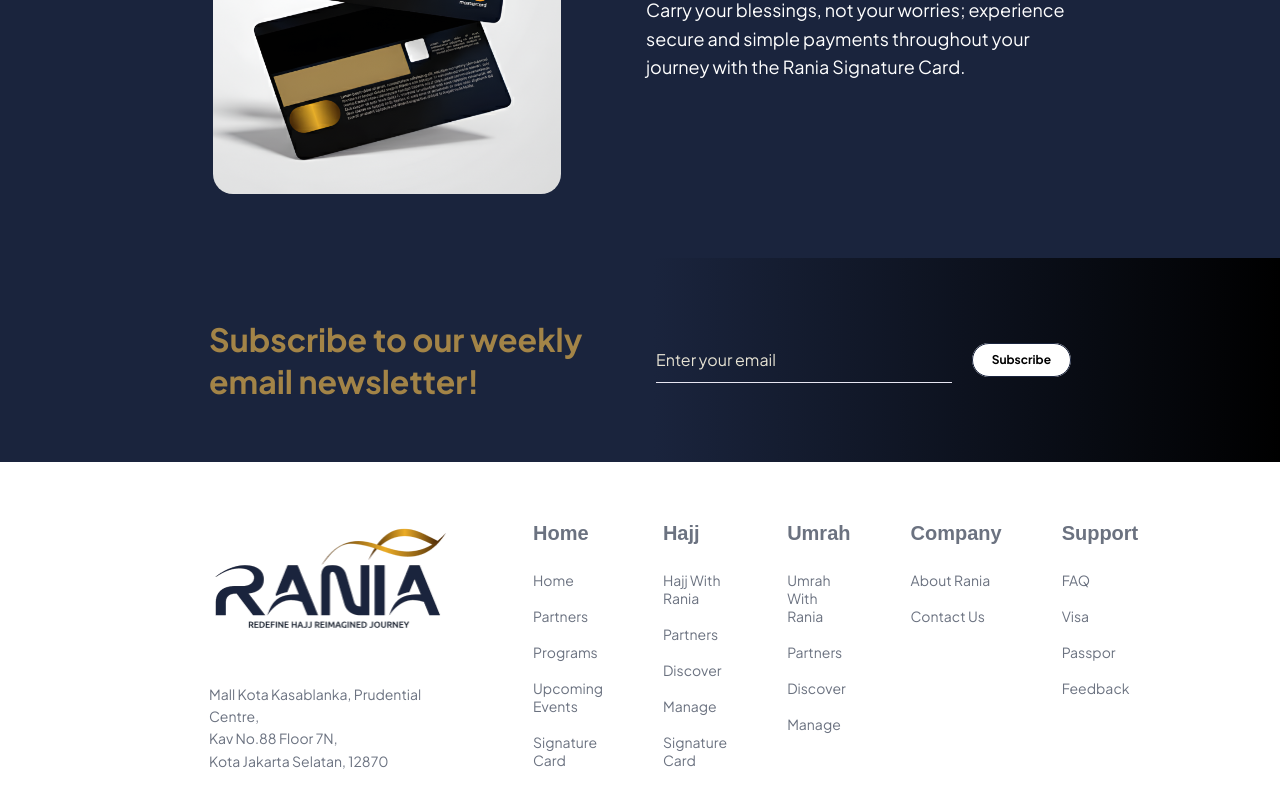
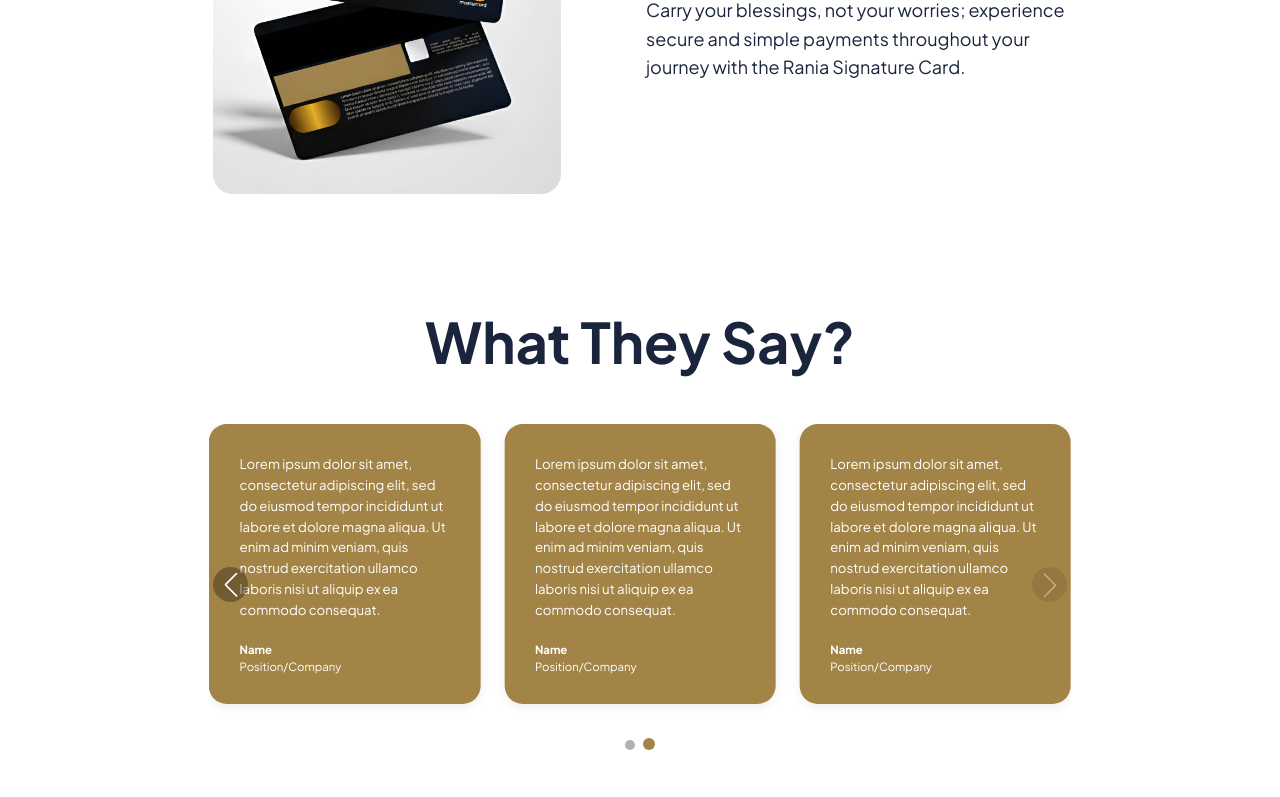
Before and after one commit to nineneel/rania-website, a React (Vite) app: page / in a window 1280 px wide. Shown: the part 2937-3734 px from the top of the page. Built offline with nearby package versions, Linux system fonts and the light colour scheme.

Commit message:
feat(testimonial): add testimonial component into home page

```diff
--- /dev/null
+++ b/src/components/common/Testimonial/Testimonial.css
@@ -0,0 +1,123 @@
+/* Testimonial Section Styles */
+
+.testimonial-section {
+  width: 100%;
+  padding: var(--section-padding-vertical) var(--section-padding-horizontal);
+  background-color: var(--text-white);
+  display: flex;
+  flex-direction: column;
+  align-items: center;
+  gap: 60px;
+}
+
+.testimonial-title {
+  font-family: var(--font-family);
+  font-size: var(--font-size-section-title);
+  font-weight: var(--font-weight-bold);
+  line-height: 46px;
+  color: var(--text-primary);
+  text-align: center;
+  margin: 0;
+}
+
+.testimonial-container {
+  max-width: var(--container-width);
+  width: 100%;
+  margin: 0 auto;
+}
+
+.testimonial-card {
+  position: relative;
+  width: 100%;
+  max-width: 350px;
+  min-height: 280px;
+  background: var(--primary-gold);
+  border-radius: 18.14px;
+  box-shadow: 0px 1.89px 10.41px rgba(0, 0, 0, 0.08);
+  padding: 30.23px 30.59px;
+  display: flex;
+  flex-direction: column;
+  justify-content: space-between;
+  transition: transform var(--transition-fast), box-shadow var(--transition-fast);
+  margin: 0 auto;
+}
+
+.testimonial-card:hover {
+  transform: translateY(-5px);
+  box-shadow: 0px 4px 16px rgba(0, 0, 0, 0.12);
+}
+
+.testimonial-text {
+  font-family: var(--font-family);
+  font-size: 13.24px;
+  font-weight: var(--font-weight-regular);
+  line-height: 20.81px;
+  color: var(--text-white);
+  margin: 0 0 20px 0;
+  word-wrap: break-word;
+}
+
+.testimonial-info {
+  margin-top: auto;
+}
+
+.testimonial-name {
+  font-family: var(--font-family);
+  font-size: 11.35px;
+  font-weight: var(--font-weight-bold);
+  line-height: 13.60px;
+  color: var(--text-white);
+  margin: 0 0 4px 0;
+}
+
+.testimonial-position {
+  font-family: var(--font-family);
+  font-size: 11.35px;
+  font-weight: var(--font-weight-regular);
+  line-height: 13.60px;
+  color: var(--text-white);
+  margin: 0;
+}
+
+/* Responsive Design */
+
+/* Tablets */
+@media (max-width: 1024px) {
+  .testimonial-section {
+    padding: 50px 100px;
+  }
+
+  .testimonial-title {
+    font-size: var(--font-size-section-title-small);
+  }
+}
+
+/* Mobile */
+@media (max-width: 768px) {
+  .testimonial-section {
+    padding: 40px 24px;
+    gap: 40px;
+  }
+
+  .testimonial-title {
+    font-size: 32px;
+    line-height: 38px;
+  }
+
+  .testimonial-card {
+    max-width: 400px;
+  }
+}
+
+/* Small Mobile */
+@media (max-width: 480px) {
+  .testimonial-section {
+    padding: 30px 16px;
+    gap: 30px;
+  }
+
+  .testimonial-title {
+    font-size: 28px;
+    line-height: 34px;
+  }
+}
--- /dev/null
+++ b/src/components/common/Testimonial/Testimonial.jsx
@@ -0,0 +1,69 @@
+import Carousel from '../Carousel';
+import './Testimonial.css';
+
+const Testimonial = ({
+  testimonials = [
+    {
+      name: "Name",
+      position: "Position/Company",
+      text: "Lorem ipsum dolor sit amet, consectetur adipiscing elit, sed do eiusmod tempor incididunt ut labore et dolore magna aliqua. Ut enim ad minim veniam, quis nostrud exercitation ullamco laboris nisi ut aliquip ex ea commodo consequat."
+    },
+    {
+      name: "Name",
+      position: "Position/Company",
+      text: "Lorem ipsum dolor sit amet, consectetur adipiscing elit, sed do eiusmod tempor incididunt ut labore et dolore magna aliqua. Ut enim ad minim veniam, quis nostrud exercitation ullamco laboris nisi ut aliquip ex ea commodo consequat."
+    },
+    {
+      name: "Name",
+      position: "Position/Company",
+      text: "Lorem ipsum dolor sit amet, consectetur adipiscing elit, sed do eiusmod tempor incididunt ut labore et dolore magna aliqua. Ut enim ad minim veniam, quis nostrud exercitation ullamco laboris nisi ut aliquip ex ea commodo consequat."
+    },
+    {
+      name: "Name",
+      position: "Position/Company",
+      text: "Lorem ipsum dolor sit amet, consectetur adipiscing elit, sed do eiusmod tempor incididunt ut labore et dolore magna aliqua. Ut enim ad minim veniam, quis nostrud exercitation ullamco laboris nisi ut aliquip ex ea commodo consequat."
+    }
+  ],
+  title = "What They Say?"
+}) => {
+  return (
+    <section className="testimonial-section">
+      <h2 className="testimonial-title">{title}</h2>
+      <div className="testimonial-container">
+        <Carousel
+          slidesPerView={1}
+          spaceBetween={24}
+          navigation={true}
+          pagination={true}
+          autoplay={true}
+          breakpoints={{
+            640: {
+              slidesPerView: 1,
+              spaceBetween: 20,
+            },
+            768: {
+              slidesPerView: 2,
+              spaceBetween: 24,
+            },
+            1024: {
+              slidesPerView: 3,
+              spaceBetween: 24,
+            },
+          }}
+        >
+          {testimonials.map((testimonial, index) => (
+            <div key={index} className="testimonial-card">
+              <p className="testimonial-text">{testimonial.text}</p>
+              <div className="testimonial-info">
+                <h3 className="testimonial-name">{testimonial.name}</h3>
+                <p className="testimonial-position">{testimonial.position}</p>
+              </div>
+            </div>
+          ))}
+        </Carousel>
+      </div>
+    </section>
+  );
+};
+
+export default Testimonial;
--- /dev/null
+++ b/src/components/common/Testimonial/index.js
@@ -0,0 +1 @@
+export { default } from './Testimonial';
--- a/src/pages/Home/Home.jsx
+++ b/src/pages/Home/Home.jsx
@@ -7,6 +7,7 @@
 import Carousel from '../../components/common/Carousel/Carousel';
 import Partners from '../../components/common/Partners';
 import SignatureCard from '../../components/common/SignatureCard';
+import Testimonial from '../../components/common/Testimonial';
 import SEO from '../../components/common/SEO';
 import { StructuredData } from '../../components/common/SEO';
 
@@ -295,6 +296,12 @@
           textColor={textColor}
         />
       </div>
+
+      {/* Testimonial Section */}
+      <Testimonial />
+
+      {/* Footer */}
+      <Footer />
     </div>
   );
 };
```
Also changed, not shown: project_plan/testimonial/figma_to_code.html (added, +19 -0 lines).
